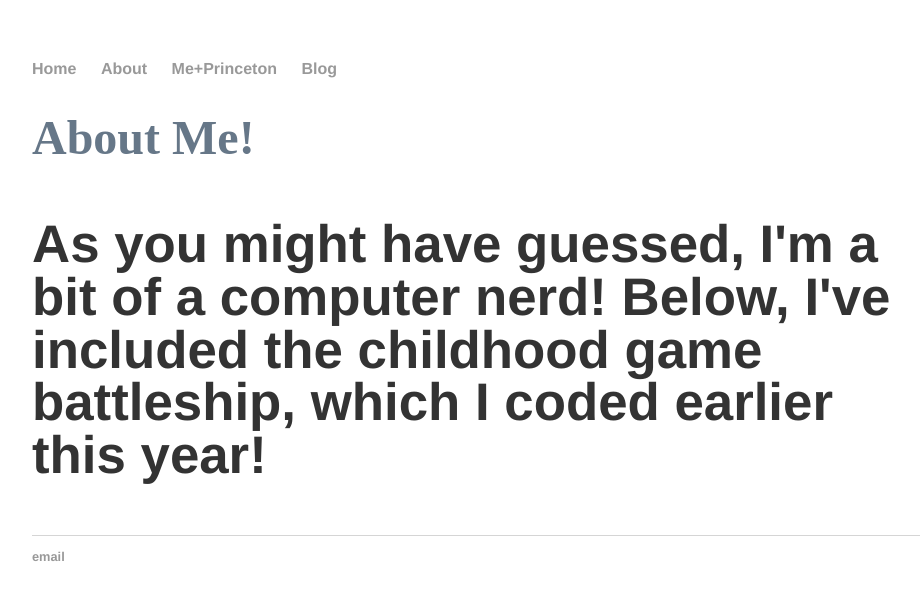
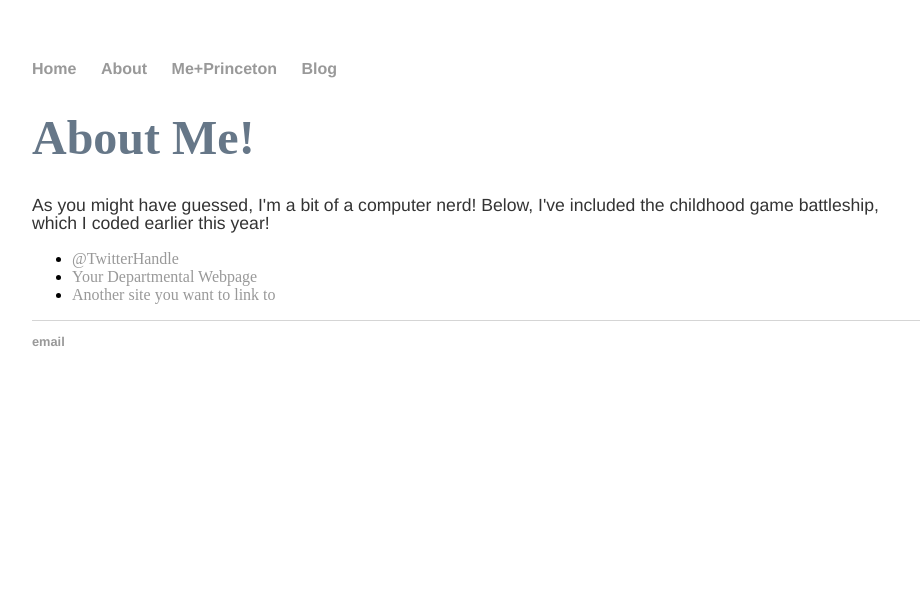
Before and after one commit to fnaqvi2151/fnaqvi2151.github.io, a Jekyll site: the page built from about/index.html, in a window 1280 px wide. Shown: the top 600 px of the page, without its empty margins (160-1080 px from the left). Built offline with Jekyll 4.4.1, drawn with Linux system fonts in a browser that asks for light colours.

Commit message:
Update index.html

```diff
--- a/about/index.html
+++ b/about/index.html
@@ -2,7 +2,13 @@
 layout: default
 title: About Me!
 ---
-<h1>{{ page.title }}<h1>
-  <body>
-  <p>As you might have guessed, I'm a bit of a computer nerd! Below, I've included the childhood game battleship, which I coded earlier this year!<p>
-  <body>
+		<div class="Me&Princeton">
+			<h1>{{ page.title }}</h1>
+			<p>As you might have guessed, I'm a bit of a computer nerd! Below, I've included the childhood game battleship, which I coded earlier this year!</p>
+
+			<ul class="contacts">
+				<li><a href="#">@TwitterHandle</a></li>
+				<li><a href="#">Your Departmental Webpage</a></li>
+				<li><a href="#">Another site you want to link to</a></li>
+				</ul>
+		</div>
```
